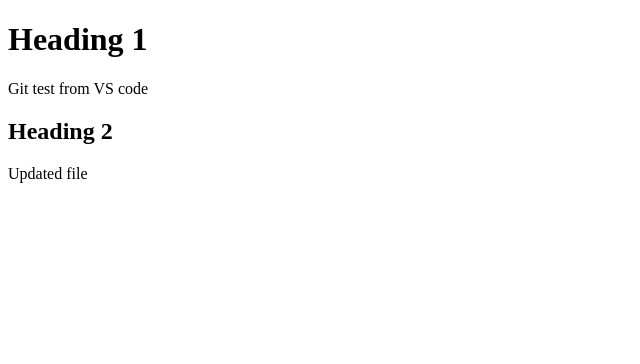
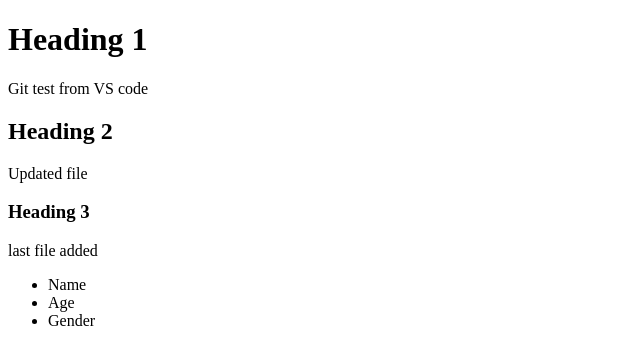
Before and after one commit to LeulBayesa/github-final-project, a plain HTML site: page index.html in a window 1280 px wide. Shown: the whole page, without its empty margins (0-640 px from the left). Drawn offline with Linux system fonts and the light colour scheme.

Commit message:
added file

```diff
--- a/index.html
+++ b/index.html
@@ -11,5 +11,12 @@
     <p>Git test from VS code</p>
     <h2>Heading 2</h2>
     <p>Updated file</p>
+    <h3>Heading 3</h3>
+    <p>last file added</p>
+    <ul>
+        <li>Name</li>
+        <li>Age</li>
+        <li>Gender</li>
+    </ul>
 </body>
 </html>
```
